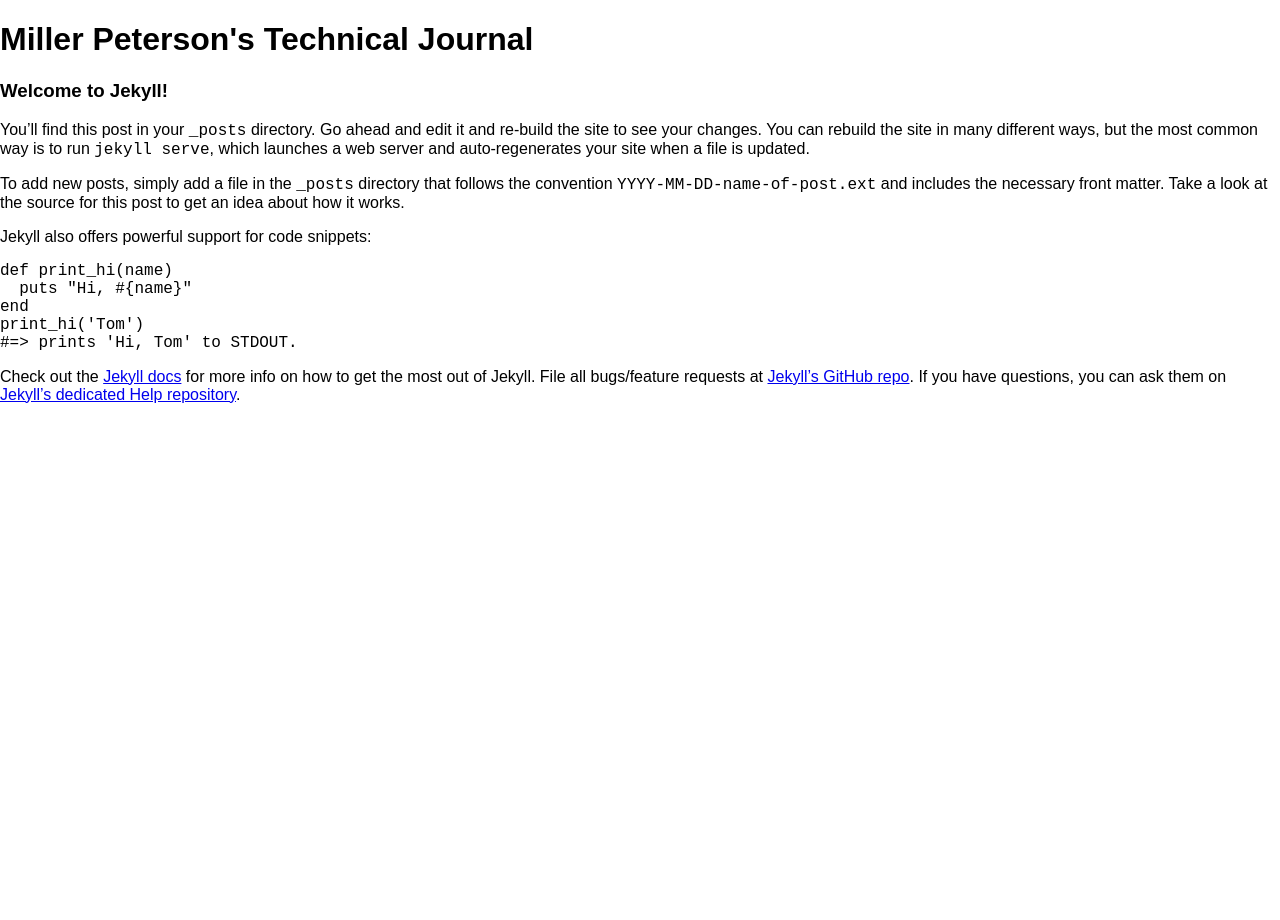
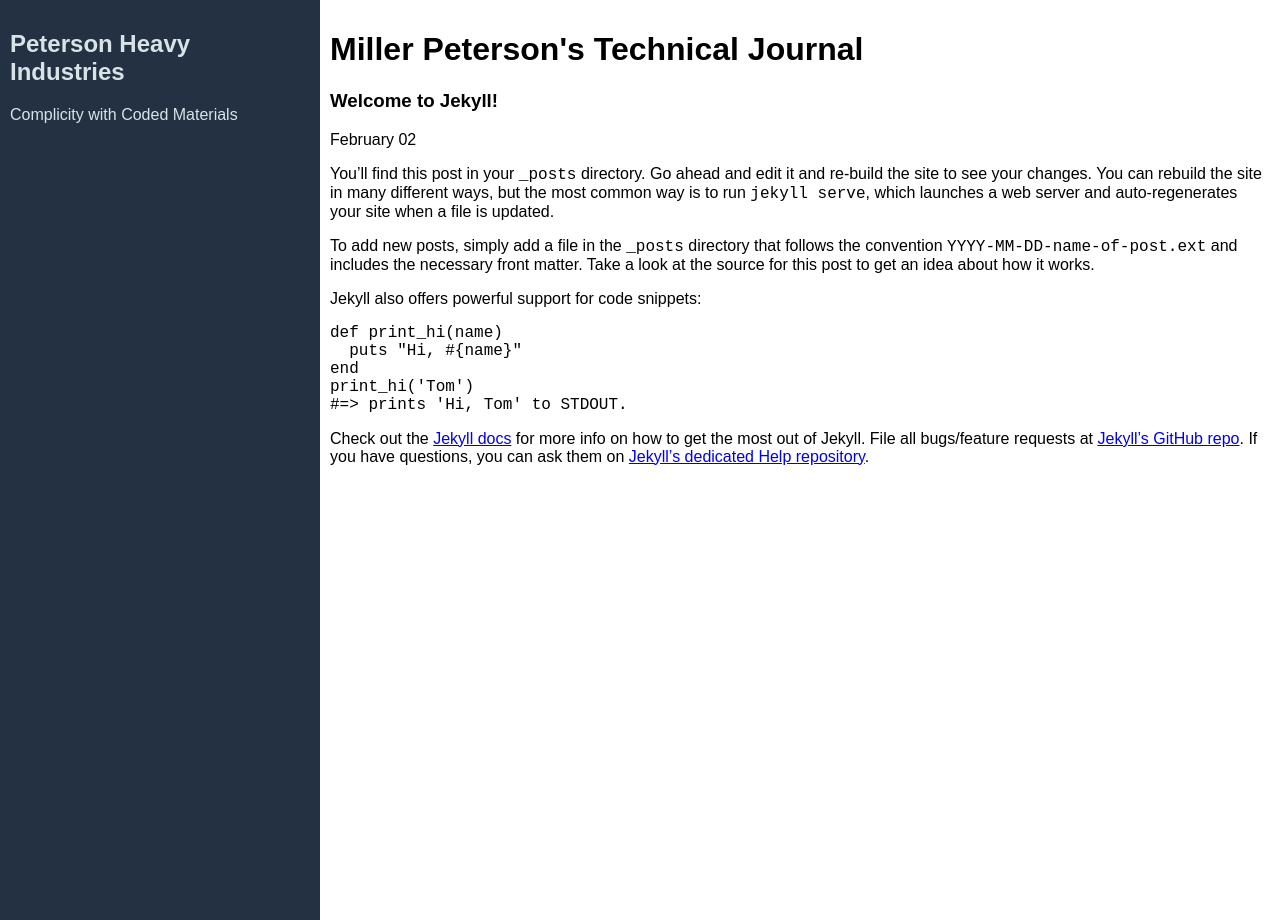
Before and after one commit to millerpeterson/millerpeterson.github.io, a Jekyll site: the page built from index.html, in a window 1280 px wide. Built offline with Jekyll 4.4.1, drawn with Linux system fonts in a browser that asks for light colours.

Commit message:
Basic three column layout, first post

```diff
--- a/_includes/head.html
+++ b/_includes/head.html
@@ -3,6 +3,7 @@
   <meta http-equiv="X-UA-Compatible" content="IE=edge">
   <title{{ site.title }}</title>
   <link rel="stylesheet" href="{{ 'css/pure-min.css' }}">
+  <link rel="stylesheet" href="{{ 'css/main.css' }}">
   <link rel="canonical" href="{{ page.url | replace:'index.html','' | prepend: site.baseurl | prepend: site.url }}">
   <link rel="alternate" type="application/rss+xml" title="{{ site.title }}" href="{{ "/feed.xml" | prepend: site.baseurl | prepend: site.url }}" />
 </head>
--- /dev/null
+++ b/_includes/sidebar.html
@@ -0,0 +1,4 @@
+<div class="sidebar">
+    <h2>Peterson Heavy Industries</h2>
+    <div>Complicity with Coded Materials</div>
+</div>
--- a/_layouts/default.html
+++ b/_layouts/default.html
@@ -7,7 +7,16 @@
 
     {% include header.html %}
 
-    {{ content }}
+    <div class="pure-g">
+      <div class="pure-u-1-4">
+        {% include sidebar.html %}
+      </div>
+      <div class="pure-u-3-4">
+        <div class="main-content">
+          {{ content }}
+        </div>
+      </div>
+    </div>
 
     {% include footer.html %}
 
--- /dev/null
+++ b/_sass/_content.scss
@@ -0,0 +1,4 @@
+.main-content {
+  padding: 10px;
+  height: 100vh;
+}
--- /dev/null
+++ b/_sass/_sidebar.scss
@@ -0,0 +1,6 @@
+.sidebar {
+  padding: 10px;
+  color: #D8E3E7;
+  background-color: #243143;
+  height: 100vh;
+}
--- a/_sass/_syntax-highlighting.scss
+++ /dev/null
@@ -1,67 +0,0 @@
-/**
- * Syntax highlighting styles
- */
-.highlight {
-    background: #fff;
-    @extend %vertical-rhythm;
-
-    .c     { color: #998; font-style: italic } // Comment
-    .err   { color: #a61717; background-color: #e3d2d2 } // Error
-    .k     { font-weight: bold } // Keyword
-    .o     { font-weight: bold } // Operator
-    .cm    { color: #998; font-style: italic } // Comment.Multiline
-    .cp    { color: #999; font-weight: bold } // Comment.Preproc
-    .c1    { color: #998; font-style: italic } // Comment.Single
-    .cs    { color: #999; font-weight: bold; font-style: italic } // Comment.Special
-    .gd    { color: #000; background-color: #fdd } // Generic.Deleted
-    .gd .x { color: #000; background-color: #faa } // Generic.Deleted.Specific
-    .ge    { font-style: italic } // Generic.Emph
-    .gr    { color: #a00 } // Generic.Error
-    .gh    { color: #999 } // Generic.Heading
-    .gi    { color: #000; background-color: #dfd } // Generic.Inserted
-    .gi .x { color: #000; background-color: #afa } // Generic.Inserted.Specific
-    .go    { color: #888 } // Generic.Output
-    .gp    { color: #555 } // Generic.Prompt
-    .gs    { font-weight: bold } // Generic.Strong
-    .gu    { color: #aaa } // Generic.Subheading
-    .gt    { color: #a00 } // Generic.Traceback
-    .kc    { font-weight: bold } // Keyword.Constant
-    .kd    { font-weight: bold } // Keyword.Declaration
-    .kp    { font-weight: bold } // Keyword.Pseudo
-    .kr    { font-weight: bold } // Keyword.Reserved
-    .kt    { color: #458; font-weight: bold } // Keyword.Type
-    .m     { color: #099 } // Literal.Number
-    .s     { color: #d14 } // Literal.String
-    .na    { color: #008080 } // Name.Attribute
-    .nb    { color: #0086B3 } // Name.Builtin
-    .nc    { color: #458; font-weight: bold } // Name.Class
-    .no    { color: #008080 } // Name.Constant
-    .ni    { color: #800080 } // Name.Entity
-    .ne    { color: #900; font-weight: bold } // Name.Exception
-    .nf    { color: #900; font-weight: bold } // Name.Function
-    .nn    { color: #555 } // Name.Namespace
-    .nt    { color: #000080 } // Name.Tag
-    .nv    { color: #008080 } // Name.Variable
-    .ow    { font-weight: bold } // Operator.Word
-    .w     { color: #bbb } // Text.Whitespace
-    .mf    { color: #099 } // Literal.Number.Float
-    .mh    { color: #099 } // Literal.Number.Hex
-    .mi    { color: #099 } // Literal.Number.Integer
-    .mo    { color: #099 } // Literal.Number.Oct
-    .sb    { color: #d14 } // Literal.String.Backtick
-    .sc    { color: #d14 } // Literal.String.Char
-    .sd    { color: #d14 } // Literal.String.Doc
-    .s2    { color: #d14 } // Literal.String.Double
-    .se    { color: #d14 } // Literal.String.Escape
-    .sh    { color: #d14 } // Literal.String.Heredoc
-    .si    { color: #d14 } // Literal.String.Interpol
-    .sx    { color: #d14 } // Literal.String.Other
-    .sr    { color: #009926 } // Literal.String.Regex
-    .s1    { color: #d14 } // Literal.String.Single
-    .ss    { color: #990073 } // Literal.String.Symbol
-    .bp    { color: #999 } // Name.Builtin.Pseudo
-    .vc    { color: #008080 } // Name.Variable.Class
-    .vg    { color: #008080 } // Name.Variable.Global
-    .vi    { color: #008080 } // Name.Variable.Instance
-    .il    { color: #099 } // Literal.Number.Integer.Long
-}
--- a/css/main.scss
+++ b/css/main.scss
@@ -4,4 +4,5 @@
 @charset "utf-8";
 
 // Import partials from `sass_dir` (defaults to `_sass`)
-@import "_sass/pure-min.css";
+@import "sidebar.scss";
+@import "content.scss";
--- a/index.html
+++ b/index.html
@@ -6,8 +6,9 @@
 
 {% for post in site.posts %}
 
-<div class="">
+<div>
   <h3>{{ post.title }}</h3>
+  <div>{{ post.date | date: "%B %d" }}</div>
   <div>{{ post.content }}</div>
 </div>
 
```
Also changed, not shown: _posts/2015-02-04-under-reconstruction.markdown (renamed from _posts/2015-02-02-welcome-to-jekyll.markdown).
